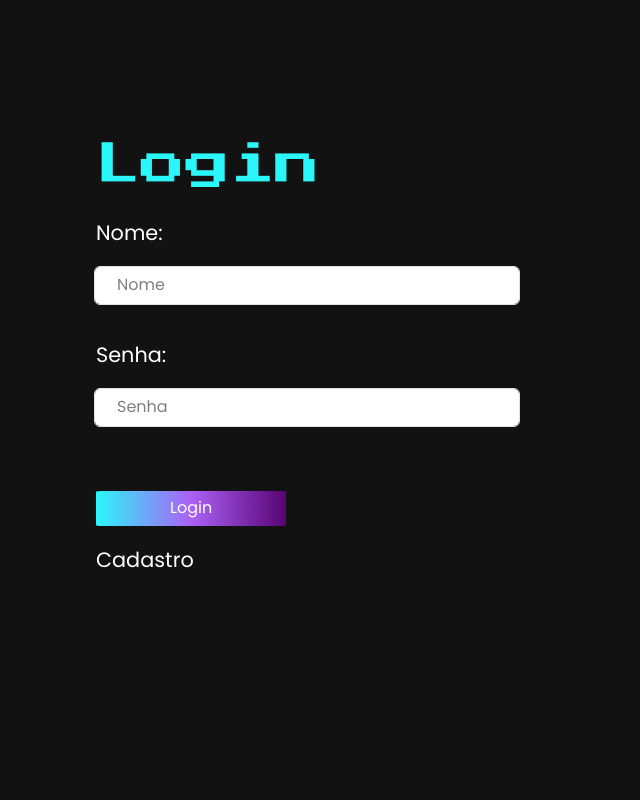
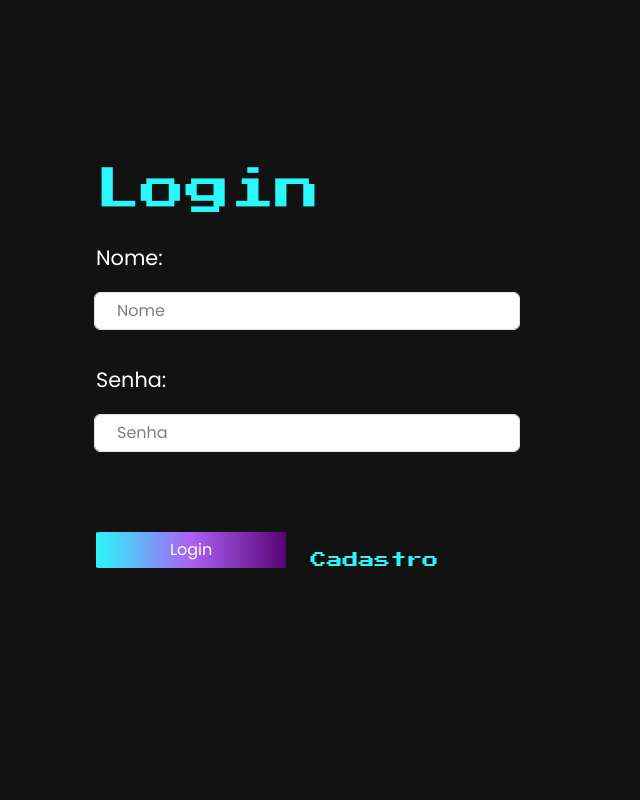
Before and after one commit to pabloreis5/Gamerank-Projeto, a Python web app: template templates/html/register/login.html in a window 1280 px wide. Shown: the whole page, without its empty margins (0-640 px from the left). Run offline with Jinja, Linux system fonts and the light colour scheme; the template is opened without the code that fills it, so the values that code supplies are empty.

Commit message:
feature(login): Retoques no estilo de login

```diff
--- a/templates/html/register/login.html
+++ b/templates/html/register/login.html
@@ -28,8 +28,10 @@
                 <input type="password" class="form-control" placeholder="Senha">
             </div>
 
-            <button>Login</button>
-            <label for="">Cadastro</label>
+            <div class="d-flex align-items-end">
+                <button>Login</button>
+                <a href="">Cadastro</a>
+            </div>
 
         </fieldset>
 
--- a/templates/style/components/_btns.scss
+++ b/templates/style/components/_btns.scss
@@ -1,7 +1,7 @@
 // @import '../../components/inputs.scss';
 @import '../abstract/variables';
 
-@mixin btn-gradient(){
+@mixin btn-gradient() {
     display: block;
 
     width: 35%;
--- a/templates/style/components/_inputs.scss
+++ b/templates/style/components/_inputs.scss
@@ -2,10 +2,12 @@
 // @import '../../components/inputs';
 
 @mixin input-default(){
+    width: 75%;
+
     font-family: "Poppins";
+
     padding: 0.4rem 0.4rem 0.4rem 1.4rem;
     margin-left: 0.6rem;
-    width: 75%;
 
     &::placeholder {
         color: gray;
--- a/templates/style/pages/register/_login.scss
+++ b/templates/style/pages/register/_login.scss
@@ -46,6 +46,13 @@
                 margin-top: 4rem;
                 @include btn-gradient();
             }
+
+            a {
+                font-family: $title-gamerank;
+                color: $cyan-gamerank;
+
+                margin-left: 1.5rem;
+            }
         }
     }
 }
--- a/templates/style/style.css
+++ b/templates/style/style.css
@@ -104,10 +104,10 @@
   margin-top: 1.5rem;
 }
 .login__form fieldset input {
+  width: 75%;
   font-family: "Poppins";
   padding: 0.4rem 0.4rem 0.4rem 1.4rem;
   margin-left: 0.6rem;
-  width: 75%;
 }
 .login__form fieldset input::-moz-placeholder {
   color: gray;
@@ -128,4 +128,68 @@
   border: none;
   border-radius: 3%;
   transition: 0.5s;
+}
+.login__form fieldset a {
+  font-family: "Press Start 2P";
+  color: #2BF6FA;
+  margin-left: 1.5rem;
+}
+
+.register {
+  background-color: #121212;
+}
+.register__form {
+  display: flex;
+  align-items: center;
+  height: 100vh; /* ocupa a página inteira*/
+}
+.register__form fieldset {
+  width: 50%;
+  margin-bottom: 4rem;
+  padding-left: 6rem;
+}
+.register__form fieldset h1 {
+  font-family: "Press Start 2P";
+  font-size: 2.8rem;
+  color: #2BF6FA;
+  margin-bottom: 0.7rem;
+}
+.register__form fieldset label {
+  width: 100%;
+  font-family: "Poppins";
+  font-size: 1.3rem;
+  color: white;
+  margin-bottom: 1.4rem;
+  margin-top: 1.5rem;
+}
+.register__form fieldset input {
+  width: 75%;
+  font-family: "Poppins";
+  padding: 0.4rem 0.4rem 0.4rem 1.4rem;
+  margin-left: 0.6rem;
+}
+.register__form fieldset input::-moz-placeholder {
+  color: gray;
+}
+.register__form fieldset input::placeholder {
+  color: gray;
+}
+.register__form fieldset button {
+  margin-top: 4rem;
+  display: block;
+  width: 35%;
+  padding: 0.6rem 0.6rem 0.6rem 0.6rem;
+  font-family: "Poppins";
+  text-align: center;
+  text-decoration: none;
+  color: white;
+  background: linear-gradient(to right, #2BF6FA, #AB61F5, #580475);
+  border: none;
+  border-radius: 3%;
+  transition: 0.5s;
+}
+.register__form fieldset a {
+  font-family: "Press Start 2P";
+  color: #2BF6FA;
+  margin-left: 1.5rem;
 }/*# sourceMappingURL=style.css.map */
--- a/templates/style/style.scss
+++ b/templates/style/style.scss
@@ -1,17 +1,7 @@
-// @import './abstract/reset';
-// @import './abstract/variables';
-
-// // components
-
-// // pages
-// @import './pages/register/login';
-// @import './pages/register/register';
-
-// @import './pages/register/login';
 
 @import './abstract/reset';
 @import './abstract/variables';
 
 
 @import './pages/register/login';
-// @import './pages/register/register';
+@import './pages/register/register';
```
Also changed, not shown: 1 other file.
